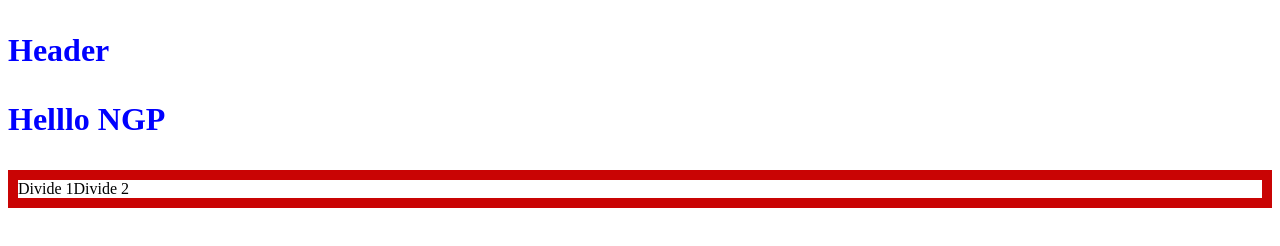
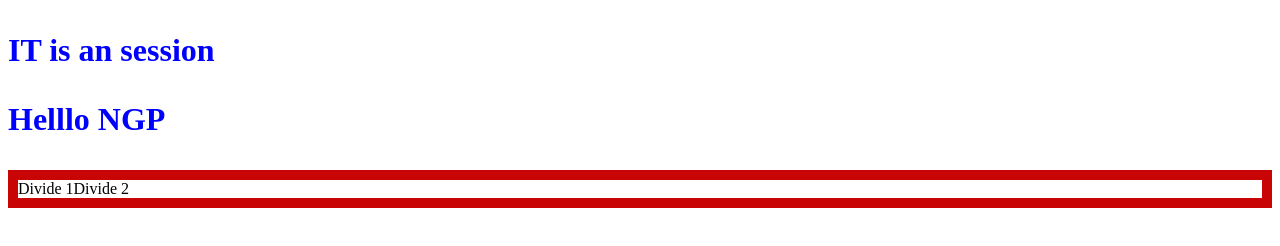
Before and after one commit to op9494/testngp, a plain HTML site: page index.html in a window 1280 px wide. Drawn offline with Linux system fonts and the light colour scheme.

Commit message:
I have changes a heading

```diff
--- a/index.html
+++ b/index.html
@@ -19,7 +19,7 @@ h3{
 
 <body>
     <div>
-        <h3 id="ko" > Header</h3>
+        <h3 id="ko" > IT is an session</h3>
         <h3>Helllo NGP</h3>
     </div>
     <div id="container">
```
